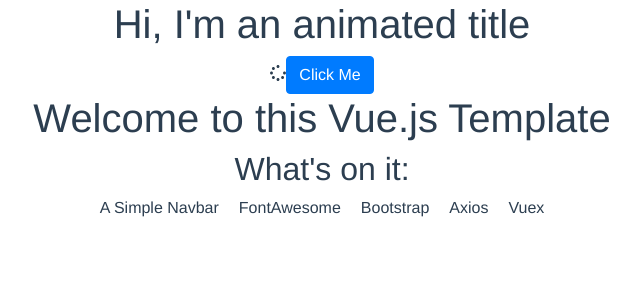
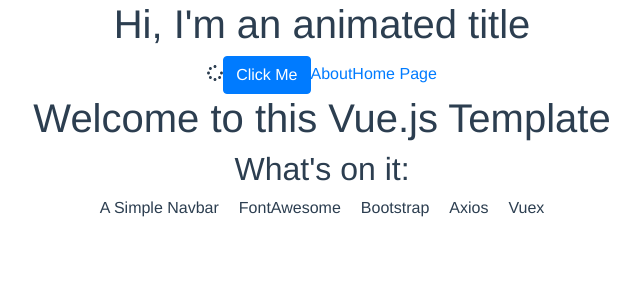
Before and after one commit to rsmml/portfolio-frontend, a Vue app: page / in a window 1280 px wide. Shown: the top 300 px of the page, without its empty margins (318-958 px from the left). Built offline with nearby package versions, Linux system fonts and the light colour scheme; what vue-simple-alert would draw is missing.

Commit message:
Animated transitions

```diff
--- a/src/App.vue
+++ b/src/App.vue
@@ -1,7 +1,13 @@
 <template>
   <div id="app">
     <Navbar />
-    <router-view/>
+    <transition
+      mode="out-in"
+      enter-active-class="animate__animated animate__bounceInDown"
+      leave-active-class="animate__animated animate__bounceOutDown"
+    >
+      <router-view/>
+    </transition>
   </div>
 </template>
 
--- /dev/null
+++ b/src/components/About.vue
@@ -0,0 +1,15 @@
+<template>
+  <div id="About">
+    <h1>Nice Transition right?</h1>
+  </div>
+</template>
+
+<script>
+export default {
+  name: 'About'
+}
+</script>
+
+<style scoped>
+
+</style>
--- a/src/components/Navbar.vue
+++ b/src/components/Navbar.vue
@@ -1,9 +1,11 @@
 <template>
   <div id="navbar">
     <nav>
-      <h1 class="animate__animated animate__backInDown">Hi, I'm an animated title</h1>
+      <h1 class="animate__animated animate__bounceIn">Hi, I'm an animated title</h1>
       <font-awesome-icon icon="spinner" />
       <button @click="click" class="btn btn-primary">Click Me</button>
+      <router-link to="/about">About</router-link>
+      <router-link to="/">Home Page</router-link>
      </nav>
   </div>
 </template>
--- a/src/router/index.js
+++ b/src/router/index.js
@@ -1,6 +1,7 @@
 import Vue from 'vue'
 import Router from 'vue-router'
 import Welcome from '@/components/Welcome'
+import About from '@/components/About'
 
 Vue.use(Router)
 
@@ -11,6 +12,11 @@ export default new Router({
       path: '/',
       name: 'Welcome',
       component: Welcome
+    },
+    {
+      path: '/about',
+      name: 'About',
+      component: About
     }
   ]
 })
```
